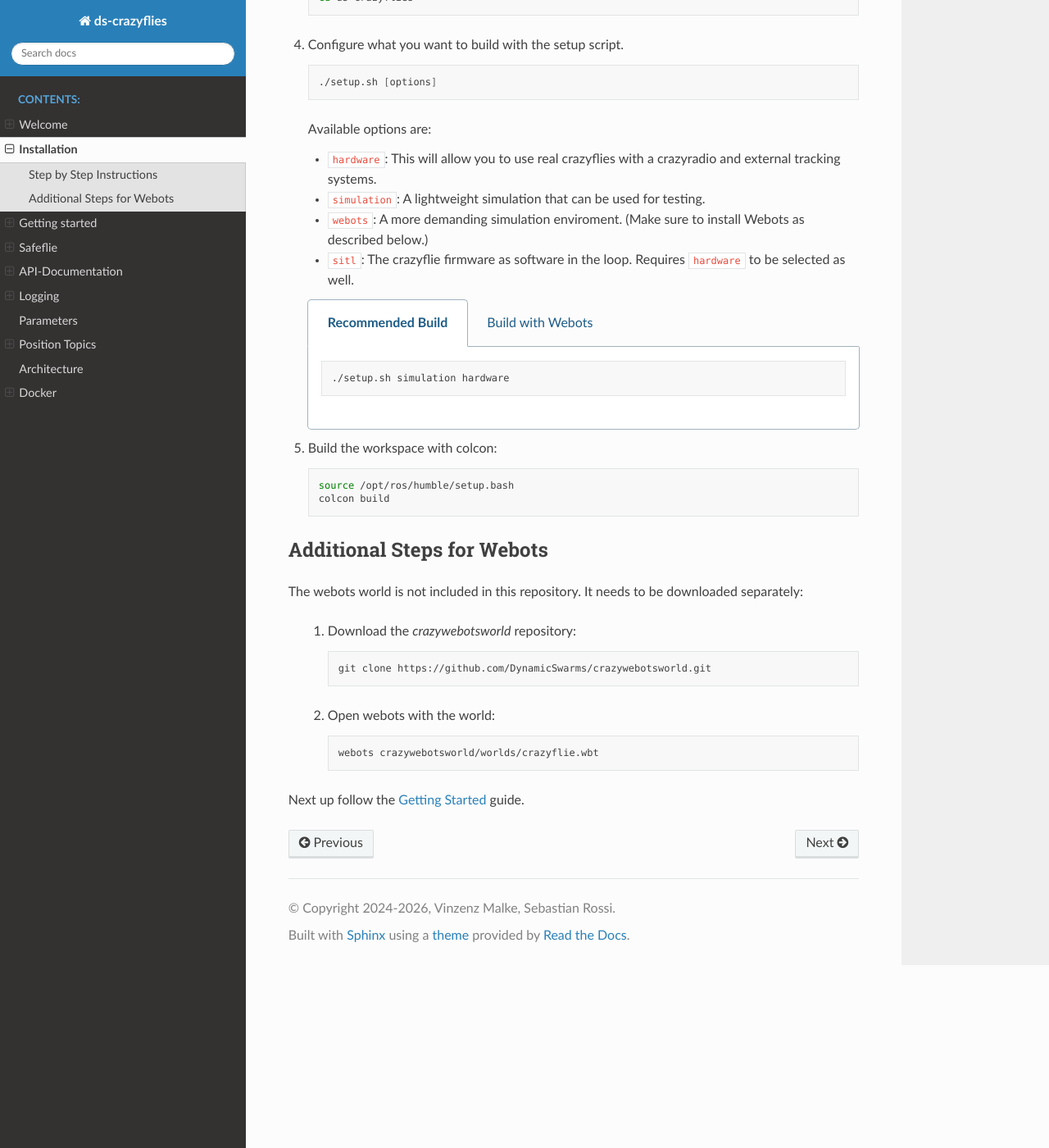
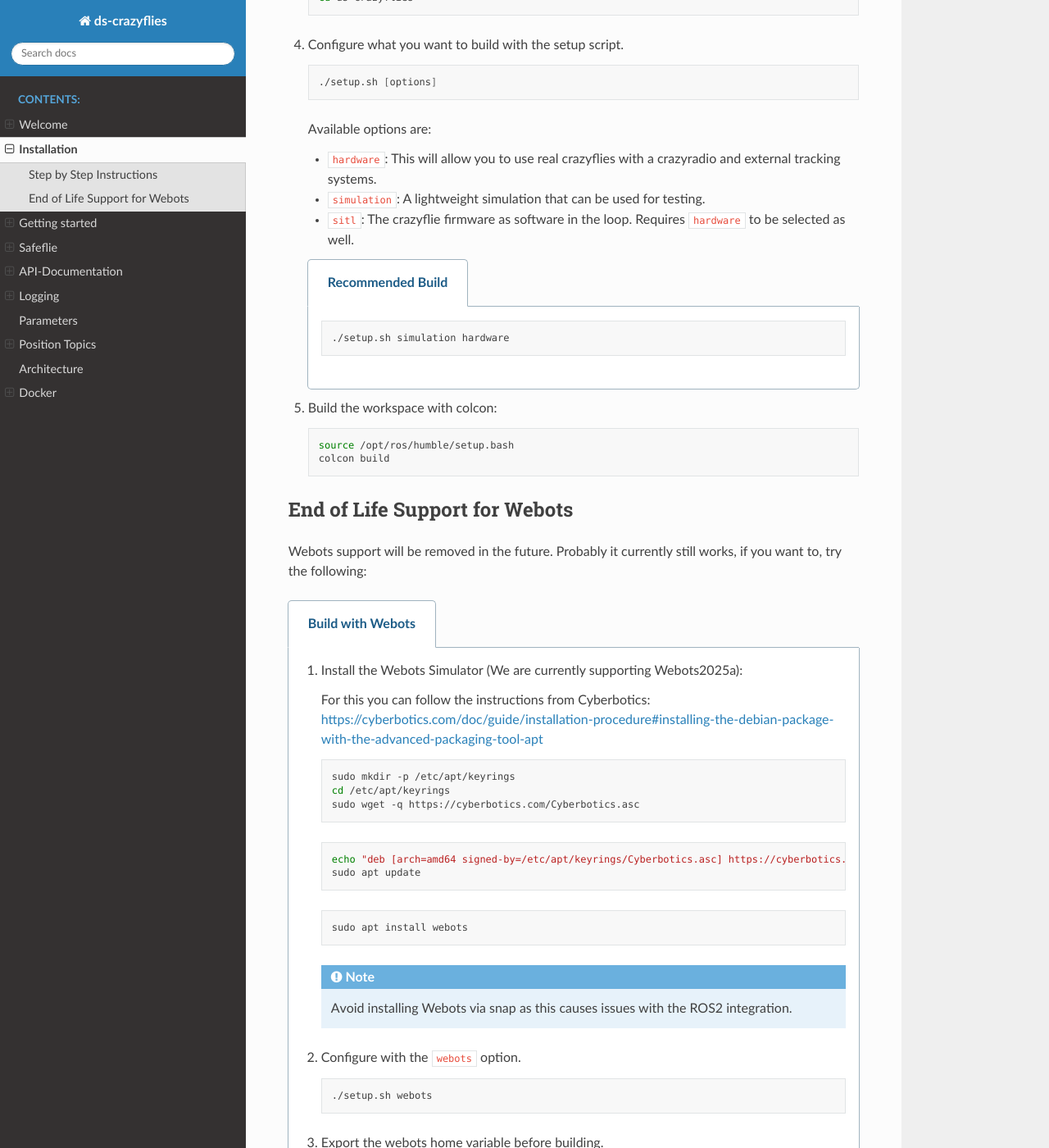
Before and after one commit to DynamicSwarms/ds-crazyflies, a Sphinx documentation site: the page built from docs/installation.rst, in a window 1280 px wide and 1400 px high, scrolled down 599 px. Shown: the whole window at 82% size. Built offline with Sphinx 7.4.7 and the Read the Docs theme 3.1.0, drawn with Linux system fonts in a browser that asks for light colours; part of the change alters nothing that is shown; some of the changed text lies outside the part shown.

Commit message:
some work on docs

```diff
--- a/docs/configuration.rst
+++ b/docs/configuration.rst
@@ -6,7 +6,7 @@ Configuration
 Start by configuring the hardware as well as the software components.
 
 .. note::
-   If you only want to use the simulation or webots, you can skip this section and skip to :doc:`Usage </usage>` section immediately.
+   If you only want to use the simulation, you can skip this section and skip to :doc:`Usage </usage>` section immediately.
 
 Hardware
 --------
--- a/docs/installation.rst
+++ b/docs/installation.rst
@@ -3,25 +3,25 @@
 Installation
 ############
 
-This project has been developed and tested for ROS2 Humble on following system configurations.
+This project has been developed and tested for ROS2 Lyrical on following system configurations.
 It is recommended to also use a similar configuration.
 
 ====== =======
 Ubuntu ROS
 ------ -------
-22.04  Humble
+26.04  Lyrical
 ====== =======
 
 Step by Step Instructions
 =========================
 
-#. If you have not already done so install `ROS 2 Humble <https://docs.ros.org/en/humble/index.html>`_ on your system.
+#. If you have not already done so install `ROS 2 Lyrical <https://docs.ros.org/en/lyrical/index.html>`_ on your system.
 
 #. These dependencies are required:
 
    .. code-block:: bash
 
-      sudo apt-get install ros-humble-tf-transformations ros-humble-ros2-control ros-humble-vision-msgs
+      sudo apt-get install ros-lyrical-tf-transformations
       sudo apt install python3-colcon-common-extensions
 
 #. Clone the `ds-crazyflies <https://github.com/DynamicSwarms/ds-crazyflies>`_ (this) repository
@@ -43,7 +43,6 @@ Step by Step Instructions
 
    - ``simulation``: A lightweight simulation that can be used for testing.
 
-   - ``webots``: A more demanding simulation enviroment. (Make sure to install Webots as described below.)
 
    - ``sitl``: The crazyflie firmware as software in the loop. Requires ``hardware`` to be selected as well.
 
@@ -55,42 +54,6 @@ Step by Step Instructions
 
             ./setup.sh simulation hardware
 
-      .. tab:: Build with Webots
-
-
-         #. Install the Webots Simulator (We are currently supporting Webots2025a):
-
-            For this you can follow the instructions from Cyberbotics: https://cyberbotics.com/doc/guide/installation-procedure#installing-the-debian-package-with-the-advanced-packaging-tool-apt
-
-            .. code-block:: bash
-
-               sudo mkdir -p /etc/apt/keyrings
-               cd /etc/apt/keyrings
-               sudo wget -q https://cyberbotics.com/Cyberbotics.asc
-
-            .. code-block::   bash
-
-               echo "deb [arch=amd64 signed-by=/etc/apt/keyrings/Cyberbotics.asc] https://cyberbotics.com/debian binary-amd64/" | sudo tee /etc/apt/sources.list.d/Cyberbotics.list
-               sudo apt update
-
-            .. code-block::   bash
-
-               sudo apt install webots
-
-            .. note::
-               Avoid installing Webots via snap as this causes issues with the ROS2 integration.
-
-         #. Configure with the ``webots`` option.
-
-            .. code-block:: bash
-
-               ./setup.sh webots
-
-         #. Export the webots home variable before building.
-
-            .. code-block:: bash
-
-               export WEBOTS_HOME=/usr/local/webots
 
 #. Build the workspace with colcon:
 
@@ -100,8 +63,54 @@ Step by Step Instructions
       colcon build
 
 
-Additional Steps for Webots
+End of Life Support for Webots
 ==========================
+
+Webots support will be removed in the future.
+Probably it currently still works, if you want to, try the following:
+
+
+
+.. tabs::
+
+   .. tab:: Build with Webots
+
+
+            #. Install the Webots Simulator (We are currently supporting Webots2025a):
+
+               For this you can follow the instructions from Cyberbotics: https://cyberbotics.com/doc/guide/installation-procedure#installing-the-debian-package-with-the-advanced-packaging-tool-apt
+
+               .. code-block:: bash
+
+                  sudo mkdir -p /etc/apt/keyrings
+                  cd /etc/apt/keyrings
+                  sudo wget -q https://cyberbotics.com/Cyberbotics.asc
+
+               .. code-block::   bash
+
+                  echo "deb [arch=amd64 signed-by=/etc/apt/keyrings/Cyberbotics.asc] https://cyberbotics.com/debian binary-amd64/" | sudo tee /etc/apt/sources.list.d/Cyberbotics.list
+                  sudo apt update
+
+               .. code-block::   bash
+
+                  sudo apt install webots
+
+               .. note::
+                  Avoid installing Webots via snap as this causes issues with the ROS2 integration.
+
+            #. Configure with the ``webots`` option.
+
+               .. code-block:: bash
+
+                  ./setup.sh webots
+
+            #. Export the webots home variable before building.
+
+               .. code-block:: bash
+
+                  export WEBOTS_HOME=/usr/local/webots
+
+
 
 The webots world is not included in this repository. It needs to be downloaded separately:
 
--- a/docs/usage.rst
+++ b/docs/usage.rst
@@ -65,7 +65,7 @@ We will first show how to use the framework with the simulation, using it with r
                     :height: 200px
                     :align: center
 
-        The small control button between the LinkQuality and the PropellerTest button opens a small high level commander interface.
+        The small control button to the left of the PropellerTest button opens a small high level commander interface.
 
         Here you can send takeoff, goTo and land commands to the crazyflie.
         The position field should also update correctly.
@@ -76,6 +76,9 @@ Hardware
 
     When `hardware` is selected it is necessary to set the `radio_channels` argument:
     If using external tracking (e.g. Vicon, OptiTrack), set `tracked:=true`.
+
+    .. Note::
+        Currently OptiTrack compilation is broken. Only Vicon is currently supprted.
 
     .. code-block:: bash
 
@@ -118,11 +121,11 @@ Usage without RQT
             initial_position: [0.0, 0.0, 0.0]
             type: 'default'"
 
-    For connecting a webots crazyflie:
+    For connecting a simulated crazyflie:
 
     .. code-block:: bash
 
-        ros2 service call /crazyflie_webots_gateway/add_crazyflie crazyflie_interfaces/srv/AddCrazyflie "uri: 'webots://0'"
+        ros2 service call /crazyflie_simulation_gateway/add_crazyflie crazyflie_interfaces/srv/AddCrazyflie "uri: 'sim://0'"
 
     The result should include a `success=True`.
 
--- a/docs/welcome.rst
+++ b/docs/welcome.rst
@@ -7,7 +7,7 @@ Welcome to DynamicSwarms Crazyflies
     :maxdepth: 2
 
 The Dynamic Swarms Crazyflie project is a fully ROS2 based software stack that allows you to control multiple `Crazyflies <https://www.bitcraze.io/>`_ simultaneously.
-The project was heavily inspired by the `Crazyswarm <https://crazyswarm.readthedocs.io/en/latest/>`_ and `Crazyswarm 2 <https://imrclab.github.io/crazyswarm2/>`_ projects.
+The project was heavily inspired by the `Crazyswarm <https://crazyswarm.readthedocs.io/en/latest/>`_ [Crazyswarm]_ and `Crazyswarm 2 <https://imrclab.github.io/crazyswarm2/>`_ projects.
 It provides the ability to safely add and remove Crazyflies while the system is running. It is completely ROS2 based and therefore allows you to access the radio and other internal mechanisms directly.
 
 In our development of a Crazyflie Swarm Middleware with up to 50 Crazyflies, which are charged with the `QI-Charging Deck <https://www.bitcraze.io/products/qi-1_2-charger-deck/>`_, we modified the `Crazyswarm <https://crazyswarm.readthedocs.io/en/latest/>`_ project heavily to meet our needs. A key feature we needed was the ability to add and remove Crazyflies at runtime.
@@ -15,7 +15,9 @@ In our development of a Crazyflie Swarm Middleware with up to 50 Crazyflies, whi
 As ROS Noetic reached it's `end of life <http://wiki.ros.org/Distributions>`_ we wanted to move to ROS 2 and had to decide whether to integrate our changes into `Crazyswarm 2 <https://imrclab.github.io/crazyswarm2/>`_ or use the knowledge gained to develop our own software stack.
 The `Crazyswarm 2 <https://imrclab.github.io/crazyswarm2/>`_ implementation did not come with any improvements regarding our specific needs, so we decided to develop this project.
 
-This package also provides a `Webots <https://cyberbotics.com/>`_ simulation interface so that simulated Crazyflies and real hardware Crazyflies can be used interchangeably.
+This package not only allows to control real Crazyflies, but also provides a lightweight simulation (which was tested with up to 80 Crazyflies) as well as a software in the loop (SITL) simulation.
+The SITL simulation runs the Crazyflie firmware in a simulation environment, which allows for comprehensive testing of code before deploying it to real Crazyflies. It is based on [CrazySim]_.
+The quadcopter model used for the simulations is derived from [Flightmare]_.
 
 The following was created using our modified version of `Crazyswarm <https://crazyswarm.readthedocs.io/en/latest/>`_.
 
@@ -30,13 +32,11 @@ What is the difference to `Crazyswarm 2 <https://imrclab.github.io/crazyswarm2/>
 
 The `Crazyswarm 2 <https://imrclab.github.io/crazyswarm2/>`_ project, specifically the cpp backend, is implemented as a monolithic Ros2 node.
 This makes it difficult to modify and adapt the library to specific needs.
-Our implementation has a ros **node for each Crazyflie**, which allows for way better flexibility and scalability.
+Our implementation has a **ROS2 node for each Crazyflie**, which allows for way better flexibility and scalability.
 
 This seperation into nodes also makes it much easier to **add and remove Crazyflies during runtime**.
 Especially if you do not know your swarm configuration at startup, the Crazyswarm(2) implementation is not suitable.
 
-A major difference is that crazyflie functionalities, such as ``takeoff, land, etc``, are not implemented as services but as topics.
-This allows user code to be completely independent of the implementation, avoiding deadlocks when a crazyflie fails.
 
 When should I use this library instead of `Crazyswarm 2 <https://imrclab.github.io/crazyswarm2/>`_?
 ***************************************************************************************************
@@ -48,3 +48,13 @@ When should I use this library instead of `Crazyswarm 2 <https://imrclab.github.
 
 
 Start working with ds-crazyflies and follow the :doc:`installation instructions </installation>`.
+
+
+References
+**********
+
+.. [Crazyswarm] Preiss, J. A., Hönig, W., Sukhatme, G. S., & Ayanian, N. (2017). `Crazyswarm: A Large Nano-Quadcopter Swarm <https://doi.org/10.1109/ICRA.2017.7989376>`_. IEEE International Conference on Robotics and Automation (ICRA), 3299--3304. `Source code <https://github.com/USC-ACTLab/crazyswarm>`_.
+
+.. [CrazySim] Llanes, C., Kakish, Z., Williams, K., & Coogan, S. (2024). `CrazySim: A Software-in-the-Loop Simulator for the Crazyflie Nano Quadrotor <https://coogan.ece.gatech.edu/papers/pdf/llanes2024crazysim.pdf>`_. IEEE International Conference on Robotics and Automation (ICRA).
+
+.. [Flightmare] Song, Y., Naji, S., Kaufmann, E., Loquercio, A., & Scaramuzza, D. (2020). *Flightmare: A Flexible Quadrotor Simulator.* Conference on Robot Learning (CoRL). `Source code <https://github.com/uzh-rpg/flightmare>`_.
```
Also changed, not shown: docs/assets/add_plugin.png, docs/assets/add_plugin_old.png (added), docs/assets/state_plugin.png, docs/assets/state_plugin_old.png (added), 3 other files.
